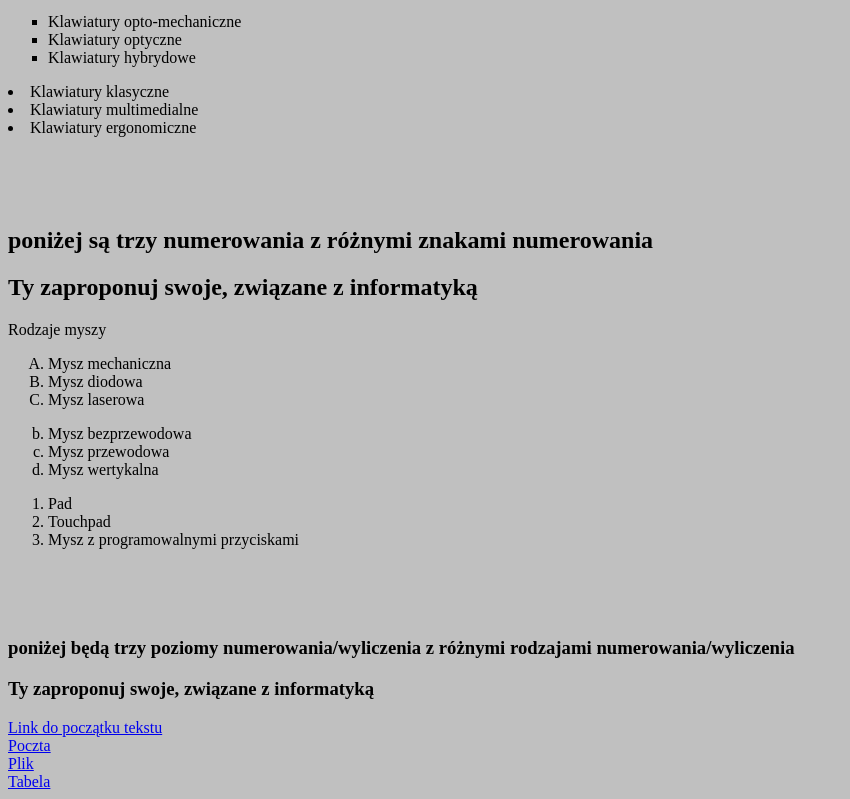
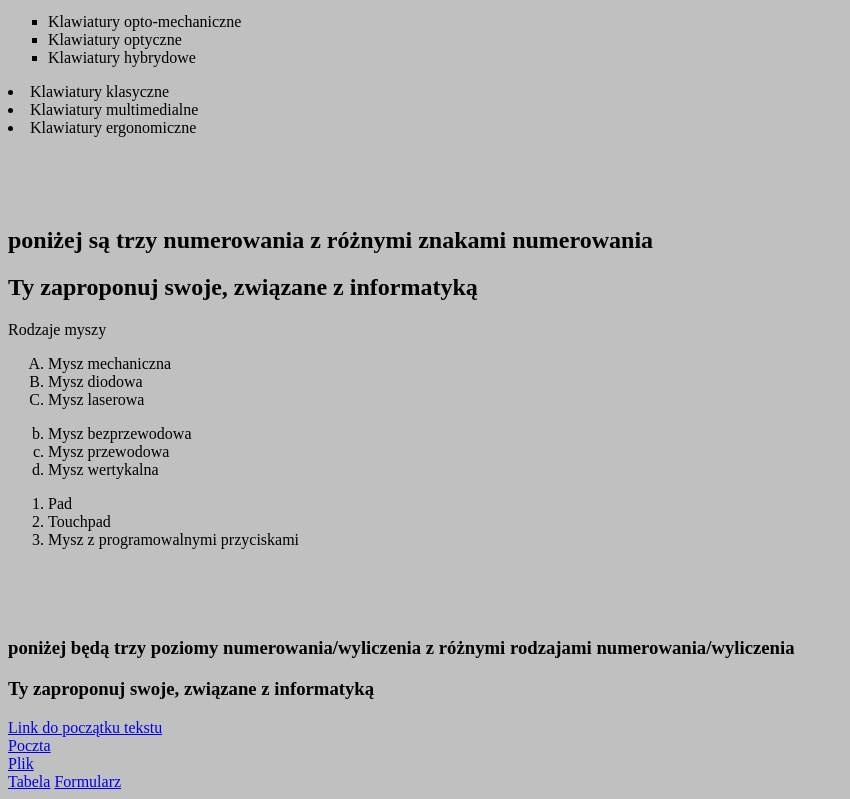
Before and after one commit to lightoviy/zadania123456, a plain HTML site: page index.html in a window 1280 px wide. Shown: the part 3365-4164 px from the top of the page, without its empty margins (0-850 px from the left). Drawn offline with Linux system fonts and the light colour scheme.

Commit message:
Update index.html

```diff
--- a/index.html
+++ b/index.html
@@ -136,5 +136,6 @@
 			<a href="poczta_sudak.html">Poczta</a> <br>
 			<a href="plik_sudak.html">Plik</a> <br>
 			<a href="tabela_sudak.html">Tabela</a>
+			<a href="formularz_sudak.html">Formularz</a> <br>
 		</body>
 	</html>
```
